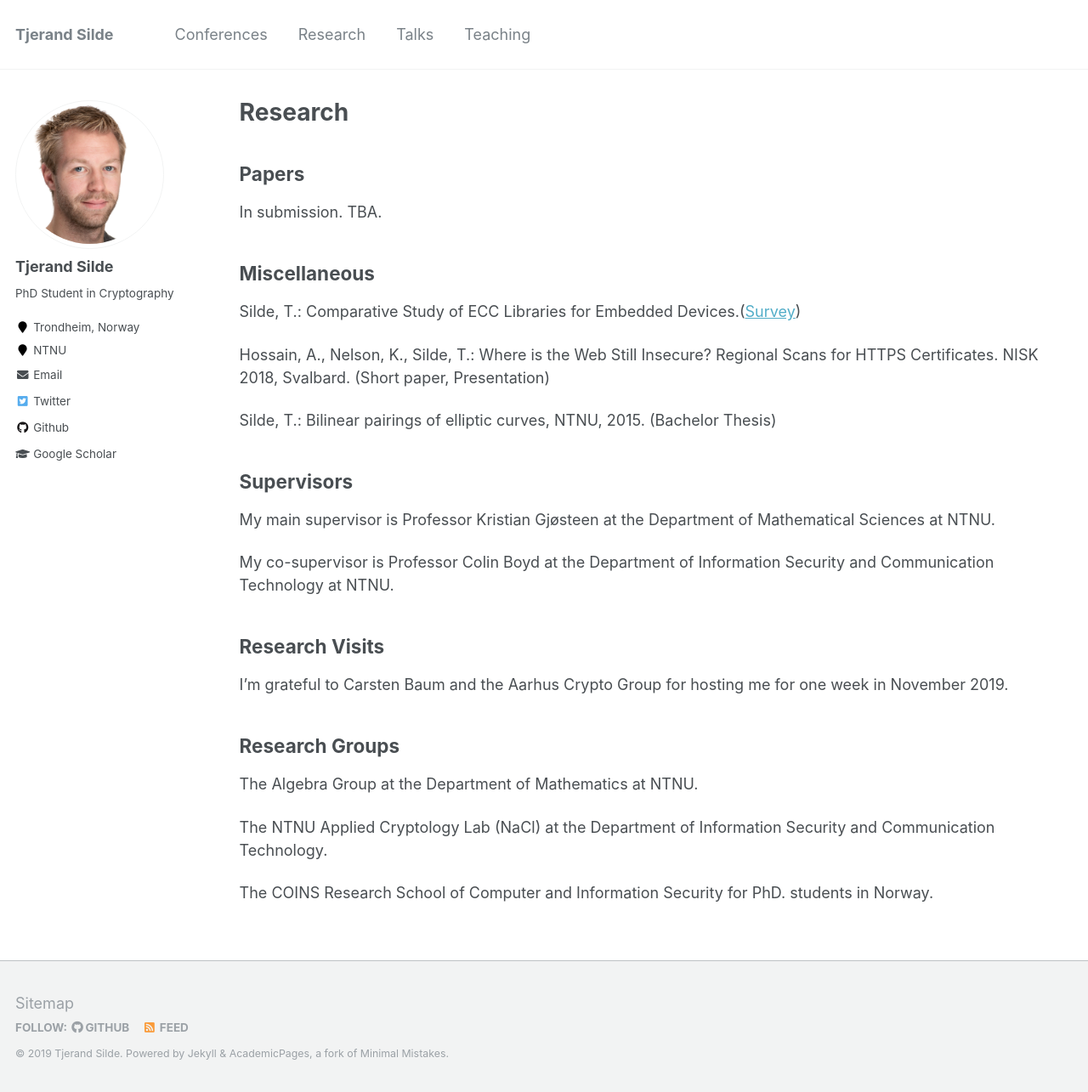
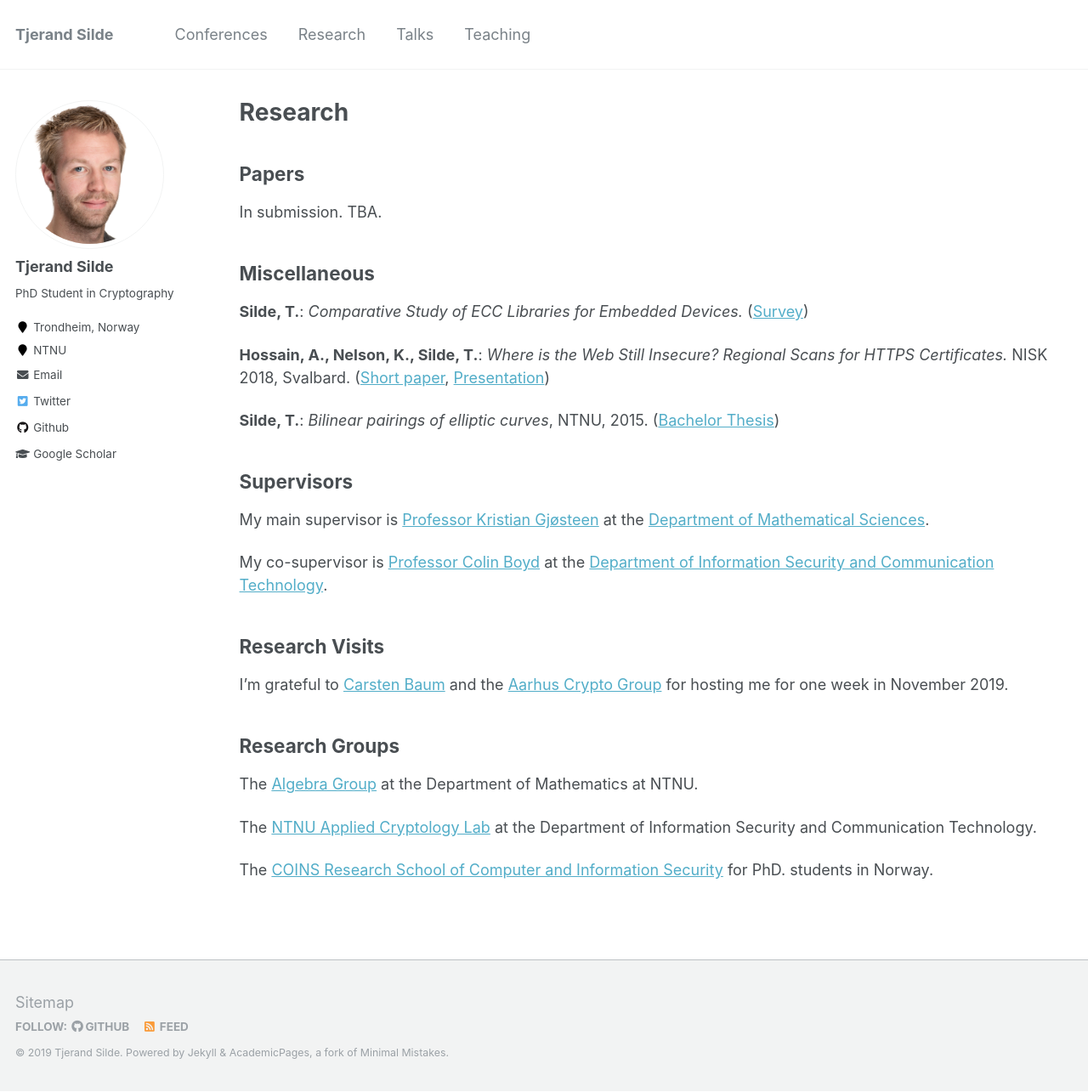
Before and after one commit to tjesi/tjesi.github.io, a Jekyll site: the page built from _pages/research.md, in a window 1280 px wide and 1285 px high. Shown: the whole window at 85% size. Built offline with Jekyll 4.4.1, drawn with Linux system fonts in a browser that asks for light colours.

Commit message:
Update research.md

```diff
--- a/_pages/research.md
+++ b/_pages/research.md
@@ -11,23 +11,23 @@ In submission. TBA.
 
 ## Miscellaneous
 
-Silde, T.: Comparative Study of ECC Libraries for Embedded Devices.([Survey](https://tjerandsilde.no/files/Comparative-Study-of-ECC-Libraries-for-Embedded-Devices.pdf))
+**Silde, T.**: _Comparative Study of ECC Libraries for Embedded Devices._ ([Survey](https://tjerandsilde.no/files/Comparative-Study-of-ECC-Libraries-for-Embedded-Devices.pdf))
 
-Hossain, A., Nelson, K.,  Silde, T.: Where is the Web Still Insecure? Regional Scans for HTTPS Certificates. NISK 2018, Svalbard. (Short paper, Presentation)
+**Hossain, A., Nelson, K.,  Silde, T.**: _Where is the Web Still Insecure? Regional Scans for HTTPS Certificates._ NISK 2018, Svalbard. ([Short paper](https://tjerandsilde.no/files/Where_is_the_web_still_insecure__Regional_scans_for_HTTPS_certificates.pdf), [Presentation](https://tjerandsilde.no/files/NISK_presentation.pdf))
 
-Silde, T.: Bilinear pairings of elliptic curves, NTNU, 2015. (Bachelor Thesis)
+**Silde, T.**: _Bilinear pairings of elliptic curves_, NTNU, 2015. ([Bachelor Thesis](https://tjerandsilde.no/files/Bachelor_Thesis.pdf))
 
 ## Supervisors
-My main supervisor is Professor Kristian Gjøsteen at the Department of Mathematical Sciences at NTNU.
+My main supervisor is [Professor Kristian Gjøsteen](https://www.ntnu.edu/employees/kristian.gjosteen) at the [Department of Mathematical Sciences](https://www.ntnu.edu/imf).
 
-My co-supervisor is Professor Colin Boyd at the Department of Information Security and Communication Technology at NTNU.
+My co-supervisor is [Professor Colin Boyd](https://www.ntnu.edu/employees/colin.boyd) at the [Department of Information Security and Communication Technology](https://www.ntnu.edu/iik).
 
 ## Research Visits
-I'm grateful to Carsten Baum and the Aarhus Crypto Group for hosting me for one week in November 2019.
+I'm grateful to [Carsten Baum](http://www.carstenbaum.com) and the [Aarhus Crypto Group](https://cs.au.dk/research/cryptography-and-security) for hosting me for one week in November 2019.
 
 ## Research Groups
-The Algebra Group at the Department of Mathematics at NTNU.
+The [Algebra Group](https://www.ntnu.edu/imf/research/algebra) at the Department of Mathematics at NTNU.
 
-The NTNU Applied Cryptology Lab (NaCl) at the Department of Information Security and Communication Technology.
+The [NTNU Applied Cryptology Lab](https://www.ntnu.edu/iik/nacl-lab) at the Department of Information Security and Communication Technology.
 
-The COINS Research School of Computer and Information Security for PhD. students in Norway.
+The [COINS Research School of Computer and Information Security](https://coinsrs.no) for PhD. students in Norway.
```
